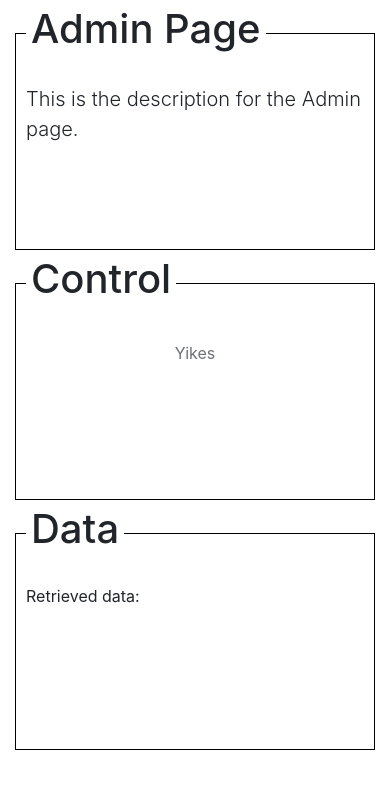
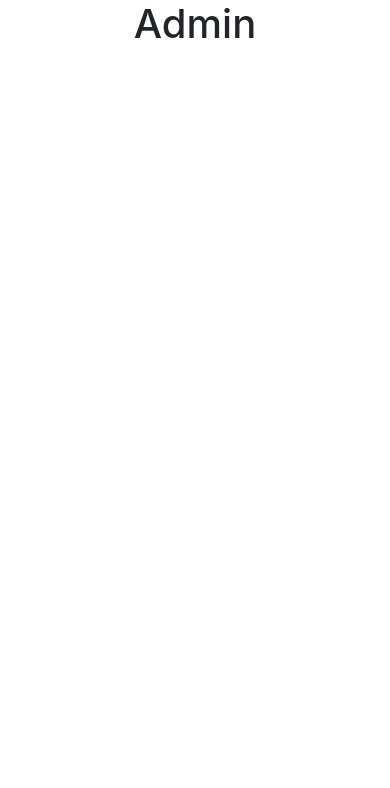
Before and after one commit to EricTalv/ChatCenterV3, a Nuxt app in the folder Frontend/: page /admin in a window 390 px wide. Shown: the top 788 px of the page. Built offline with nearby package versions, Linux system fonts and the light colour scheme.

Commit message:
pagination start setup

```diff
--- a/Frontend/pages/admin.vue
+++ b/Frontend/pages/admin.vue
@@ -1,28 +1,6 @@
 <template>
     <section class="container">
-        <div class="row">
-            <div class="col-md">
-                <fieldset class="et-Field">
-                    <legend class="et-Legend"><h1>Admin Page</h1></legend>
-                    <p class="lead">This is the description for the Admin page.</p>
-                </fieldset>
-            </div>
-            <div class="col-md">
-                <fieldset class="et-Field">
-                    <legend class="et-Legend"><h1>Control</h1></legend>
-                    <a href="#" class="w-100 btn disabled">Yikes</a>
-                </fieldset>
-            </div>
-            <div class="col-md">
-                <fieldset class="et-Field">
-                    <legend class="et-Legend"><h1>Data</h1></legend>
-                    <p>Retrieved data:</p>
-                    <ul>
-
-                    </ul>
-                </fieldset>
-            </div>
-        </div>
+    <h1 class="text-center">Admin</h1>
     </section>
 </template>
 
--- a/Frontend/pages/index.vue
+++ b/Frontend/pages/index.vue
@@ -1,9 +1,10 @@
 <template>
-    <div class="container">
+    <div v-on:scroll="scroll(e)" class="container">
+        <h1 class="text-center">Index</h1>
         <post v-show="!$store.state.isLoading"
-        v-for="item in Contents"
-        :content="item"
-        :key="item.id"
+              v-for="item in Contents"
+              :content="item"
+              :key="item.id"
         ></post>
         <div v-show="$store.state.isLoading">loading ...</div>
     </div>
@@ -20,11 +21,20 @@
         },
 
         mounted() {
+            console.log(this);
+            console.log()
         },
 
         created() {
             // Perform dispatch to retrieveData from Store
             this.dispatchAction('retrieveData');
+            window.addEventListener('scroll', this.handleScroll);
+        },
+        methods: {
+            handleScroll(event) {
+                console.log(event.pageY + window.innerHeight);
+                console.log(this.$el.clientHeight);
+            }
         },
 
         computed: {
--- a/Frontend/store/index.js
+++ b/Frontend/store/index.js
@@ -2,6 +2,7 @@
 export const state = () => ({
     // Here will be our data holder
     contents: [],
+    currentPage: {},
     isLoading: true
 });
 
@@ -14,6 +15,9 @@ export const mutations = {
     },
     SET_LOADING(state, value) {
         state.isLoading = value;
+    },
+    SET_CURRENT_PAGE(state, value) {
+        state.currentPage = value;
     }
 };
 
@@ -23,7 +27,8 @@ export const actions = {
     retrieveData(context) {
         // Send call to /content-data api and retrieve response
         this.$api.get('/content-data').then(response => {
-            context.commit('ContentRetrieval', response.data);
+            context.commit('ContentRetrieval', response.data.data);
+            context.commit('SET_CURRENT_PAGE', response.data);
             context.commit('SET_LOADING', false);
 
         });
```
Also changed, not shown: 1 other file (tests, documents, lock files or other folders).
